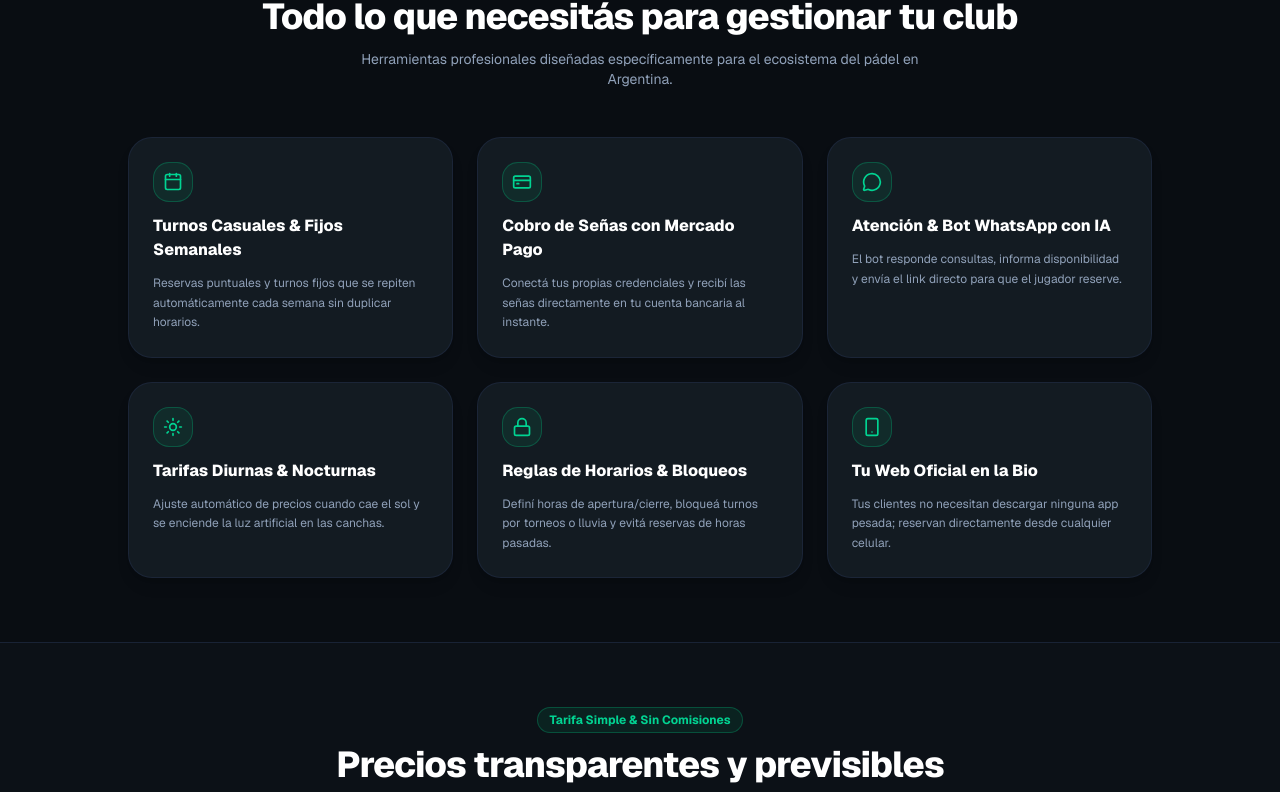
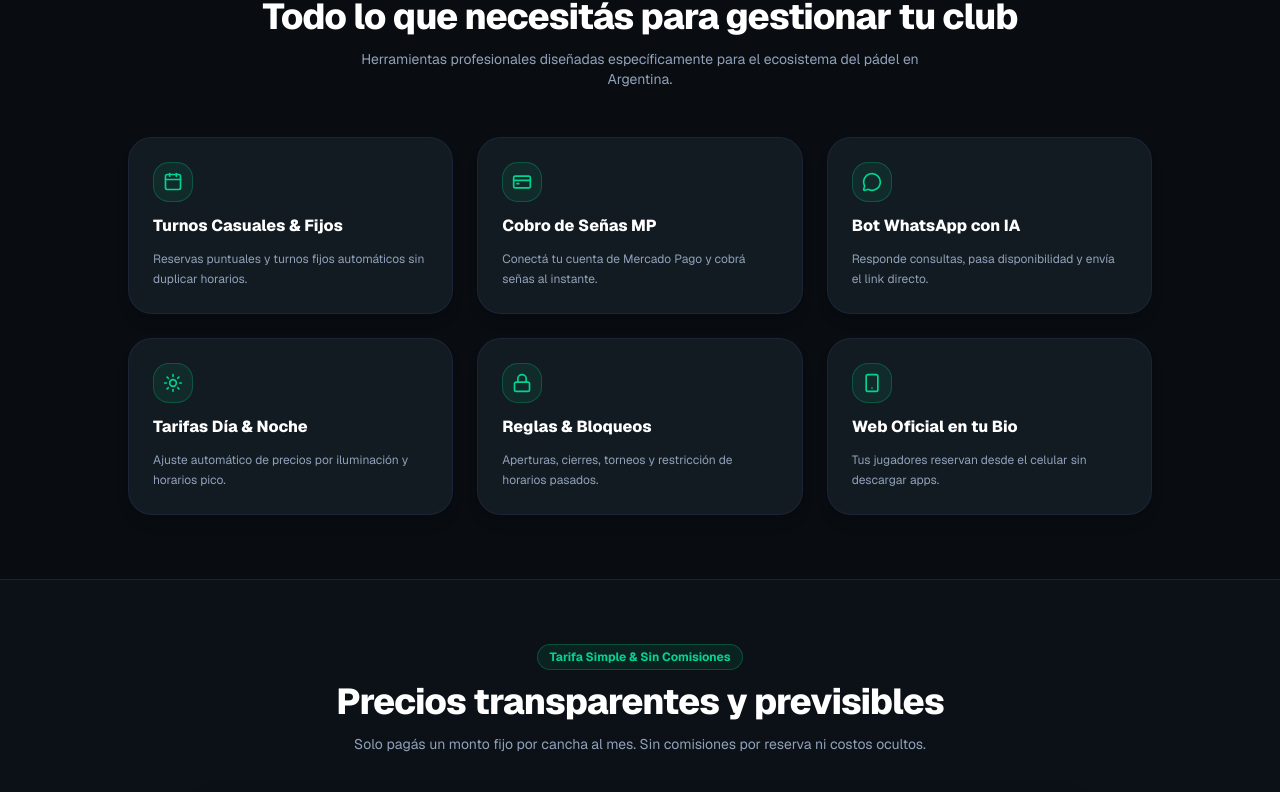
Before and after one commit to Martinudrizard/SistemaTurnos, a Next.js app in the folder frontend/: page / in a window 1280 px wide. Shown: the part 1360-2152 px from the top of the page. Built offline with nearby package versions, Linux system fonts and the light colour scheme.

Commit message:
feat: add scroll reveal animations and concise landing copy

```diff
--- a/frontend/src/app/page.tsx
+++ b/frontend/src/app/page.tsx
@@ -24,6 +24,58 @@ import {
   Users,
   Check,
 } from "lucide-react";
+
+function ScrollReveal({
+  children,
+  direction = "up",
+  delay = 0,
+  className = "",
+}: {
+  children: React.ReactNode;
+  direction?: "left" | "right" | "up" | "scale";
+  delay?: number;
+  className?: string;
+}) {
+  const [isVisible, setIsVisible] = useState(false);
+  const ref = React.useRef<HTMLDivElement>(null);
+
+  React.useEffect(() => {
+    const observer = new IntersectionObserver(
+      ([entry]) => {
+        if (entry.isIntersecting) {
+          setIsVisible(true);
+        }
+      },
+      { threshold: 0.15, rootMargin: "0px 0px -40px 0px" }
+    );
+
+    if (ref.current) {
+      observer.observe(ref.current);
+    }
+
+    return () => observer.disconnect();
+  }, []);
+
+  const getTransform = () => {
+    if (!isVisible) {
+      if (direction === "left") return "-translate-x-14 opacity-0";
+      if (direction === "right") return "translate-x-14 opacity-0";
+      if (direction === "scale") return "scale-90 opacity-0";
+      return "translate-y-12 opacity-0";
+    }
+    return "translate-x-0 translate-y-0 scale-100 opacity-100";
+  };
+
+  return (
+    <div
+      ref={ref}
+      style={{ transitionDelay: `${delay}ms` }}
+      className={`transition-all duration-700 ease-out transform ${getTransform()} ${className}`}
+    >
+      {children}
+    </div>
+  );
+}
 
 export default function Home() {
   const [courtsCount, setCourtsCount] = useState<number>(2);
@@ -172,6 +224,7 @@ export default function Home() {
       {/* Interactive Platform Preview Section */}
       <section id="plataforma" className="py-12 px-4 sm:px-6 bg-[#0c1117] border-y border-slate-800/80">
         <div className="max-w-5xl mx-auto space-y-8">
+          <ScrollReveal direction="up" delay={50}>
             <div className="text-center space-y-2">
               <h2 className="text-2xl sm:text-3xl font-extrabold text-white tracking-tight">
                 Diseñado para dueños exigentes y jugadores modernos
@@ -206,9 +259,11 @@ export default function Home() {
                 </button>
               </div>
             </div>
+          </ScrollReveal>
 
           {/* Tab Content 1: Owner Panel */}
           {activeTab === "owner" && (
+            <ScrollReveal direction="scale" delay={100}>
               <div className="bg-[#131b22] border border-slate-800 rounded-3xl p-6 sm:p-8 space-y-6 shadow-2xl animate-fade-in">
                 <div className="flex flex-col sm:flex-row sm:items-center justify-between gap-3 border-b border-slate-800/80 pb-4">
                   <div>
@@ -281,10 +336,12 @@ export default function Home() {
                   </table>
                 </div>
               </div>
+            </ScrollReveal>
           )}
 
           {/* Tab Content 2: Player Page */}
           {activeTab === "player" && (
+            <ScrollReveal direction="scale" delay={100}>
               <div className="bg-[#131b22] border border-slate-800 rounded-3xl p-6 sm:p-8 space-y-6 shadow-2xl animate-fade-in">
                 <div className="flex flex-col sm:flex-row sm:items-center justify-between gap-3 border-b border-slate-800/80 pb-4">
                   <div>
@@ -353,6 +410,7 @@ export default function Home() {
                   </div>
                 </div>
               </div>
+            </ScrollReveal>
           )}
         </div>
       </section>
@@ -360,6 +418,7 @@ export default function Home() {
       {/* Features Grid */}
       <section id="funcionalidades" className="py-16 px-4 sm:px-6">
         <div className="max-w-5xl mx-auto space-y-12">
+          <ScrollReveal direction="up">
             <div className="text-center space-y-3">
               <h2 className="text-2xl sm:text-4xl font-extrabold text-white tracking-tight">
                 Todo lo que necesitás para gestionar tu club
@@ -368,73 +427,86 @@ export default function Home() {
                 Herramientas profesionales diseñadas específicamente para el ecosistema del pádel en Argentina.
               </p>
             </div>
+          </ScrollReveal>
 
           <div className="grid grid-cols-1 md:grid-cols-3 gap-6">
-            {/* Feature 1 */}
-            <div className="bg-[#131b22] border border-slate-800/80 p-6 rounded-3xl space-y-3 shadow-lg hover:border-emerald-500/40 transition group">
+            {/* Feature 1 - Left */}
+            <ScrollReveal direction="left" delay={100}>
+              <div className="h-full bg-[#131b22] border border-slate-800/80 p-6 rounded-3xl space-y-3 shadow-lg hover:border-emerald-500/40 transition group">
                 <div className="h-10 w-10 rounded-2xl bg-emerald-500/10 border border-emerald-500/30 flex items-center justify-center text-emerald-400 group-hover:scale-110 transition">
                   <Calendar className="h-5 w-5" />
                 </div>
-              <h3 className="font-extrabold text-base text-white">Turnos Casuales & Fijos Semanales</h3>
+                <h3 className="font-extrabold text-base text-white">Turnos Casuales & Fijos</h3>
                 <p className="text-xs text-slate-400 leading-relaxed">
-                Reservas puntuales y turnos fijos que se repiten automáticamente cada semana sin duplicar horarios.
+                  Reservas puntuales y turnos fijos automáticos sin duplicar horarios.
                 </p>
               </div>
+            </ScrollReveal>
 
-            {/* Feature 2 */}
-            <div className="bg-[#131b22] border border-slate-800/80 p-6 rounded-3xl space-y-3 shadow-lg hover:border-emerald-500/40 transition group">
+            {/* Feature 2 - Up */}
+            <ScrollReveal direction="up" delay={200}>
+              <div className="h-full bg-[#131b22] border border-slate-800/80 p-6 rounded-3xl space-y-3 shadow-lg hover:border-emerald-500/40 transition group">
                 <div className="h-10 w-10 rounded-2xl bg-emerald-500/10 border border-emerald-500/30 flex items-center justify-center text-emerald-400 group-hover:scale-110 transition">
                   <CreditCard className="h-5 w-5" />
                 </div>
-              <h3 className="font-extrabold text-base text-white">Cobro de Señas con Mercado Pago</h3>
+                <h3 className="font-extrabold text-base text-white">Cobro de Señas MP</h3>
                 <p className="text-xs text-slate-400 leading-relaxed">
-                Conectá tus propias credenciales y recibí las señas directamente en tu cuenta bancaria al instante.
+                  Conectá tu cuenta de Mercado Pago y cobrá señas al instante.
                 </p>
               </div>
+            </ScrollReveal>
 
-            {/* Feature 3 */}
-            <div className="bg-[#131b22] border border-slate-800/80 p-6 rounded-3xl space-y-3 shadow-lg hover:border-emerald-500/40 transition group">
+            {/* Feature 3 - Right */}
+            <ScrollReveal direction="right" delay={300}>
+              <div className="h-full bg-[#131b22] border border-slate-800/80 p-6 rounded-3xl space-y-3 shadow-lg hover:border-emerald-500/40 transition group">
                 <div className="h-10 w-10 rounded-2xl bg-emerald-500/10 border border-emerald-500/30 flex items-center justify-center text-emerald-400 group-hover:scale-110 transition">
                   <MessageCircle className="h-5 w-5" />
                 </div>
-              <h3 className="font-extrabold text-base text-white">Atención & Bot WhatsApp con IA</h3>
+                <h3 className="font-extrabold text-base text-white">Bot WhatsApp con IA</h3>
                 <p className="text-xs text-slate-400 leading-relaxed">
-                El bot responde consultas, informa disponibilidad y envía el link directo para que el jugador reserve.
+                  Responde consultas, pasa disponibilidad y envía el link directo.
                 </p>
               </div>
+            </ScrollReveal>
 
-            {/* Feature 4 */}
-            <div className="bg-[#131b22] border border-slate-800/80 p-6 rounded-3xl space-y-3 shadow-lg hover:border-emerald-500/40 transition group">
+            {/* Feature 4 - Left */}
+            <ScrollReveal direction="left" delay={150}>
+              <div className="h-full bg-[#131b22] border border-slate-800/80 p-6 rounded-3xl space-y-3 shadow-lg hover:border-emerald-500/40 transition group">
                 <div className="h-10 w-10 rounded-2xl bg-emerald-500/10 border border-emerald-500/30 flex items-center justify-center text-emerald-400 group-hover:scale-110 transition">
                   <Sun className="h-5 w-5" />
                 </div>
-              <h3 className="font-extrabold text-base text-white">Tarifas Diurnas & Nocturnas</h3>
+                <h3 className="font-extrabold text-base text-white">Tarifas Día & Noche</h3>
                 <p className="text-xs text-slate-400 leading-relaxed">
-                Ajuste automático de precios cuando cae el sol y se enciende la luz artificial en las canchas.
+                  Ajuste automático de precios por iluminación y horarios pico.
                 </p>
               </div>
+            </ScrollReveal>
 
-            {/* Feature 5 */}
-            <div className="bg-[#131b22] border border-slate-800/80 p-6 rounded-3xl space-y-3 shadow-lg hover:border-emerald-500/40 transition group">
+            {/* Feature 5 - Up */}
+            <ScrollReveal direction="up" delay={250}>
+              <div className="h-full bg-[#131b22] border border-slate-800/80 p-6 rounded-3xl space-y-3 shadow-lg hover:border-emerald-500/40 transition group">
                 <div className="h-10 w-10 rounded-2xl bg-emerald-500/10 border border-emerald-500/30 flex items-center justify-center text-emerald-400 group-hover:scale-110 transition">
                   <Lock className="h-5 w-5" />
                 </div>
-              <h3 className="font-extrabold text-base text-white">Reglas de Horarios & Bloqueos</h3>
+                <h3 className="font-extrabold text-base text-white">Reglas & Bloqueos</h3>
                 <p className="text-xs text-slate-400 leading-relaxed">
-                Definí horas de apertura/cierre, bloqueá turnos por torneos o lluvia y evitá reservas de horas pasadas.
+                  Aperturas, cierres, torneos y restricción de horarios pasados.
                 </p>
               </div>
+            </ScrollReveal>
 
-            {/* Feature 6 */}
-            <div className="bg-[#131b22] border border-slate-800/80 p-6 rounded-3xl space-y-3 shadow-lg hover:border-emerald-500/40 transition group">
+            {/* Feature 6 - Right */}
+            <ScrollReveal direction="right" delay={350}>
+              <div className="h-full bg-[#131b22] border border-slate-800/80 p-6 rounded-3xl space-y-3 shadow-lg hover:border-emerald-500/40 transition group">
                 <div className="h-10 w-10 rounded-2xl bg-emerald-500/10 border border-emerald-500/30 flex items-center justify-center text-emerald-400 group-hover:scale-110 transition">
                   <Smartphone className="h-5 w-5" />
                 </div>
-              <h3 className="font-extrabold text-base text-white">Tu Web Oficial en la Bio</h3>
+                <h3 className="font-extrabold text-base text-white">Web Oficial en tu Bio</h3>
                 <p className="text-xs text-slate-400 leading-relaxed">
-                Tus clientes no necesitan descargar ninguna app pesada; reservan directamente desde cualquier celular.
+                  Tus jugadores reservan desde el celular sin descargar apps.
                 </p>
               </div>
+            </ScrollReveal>
           </div>
         </div>
       </section>
@@ -442,6 +514,7 @@ export default function Home() {
       {/* Pricing Section with Interactive Calculator */}
       <section id="precios" className="py-16 px-4 sm:px-6 bg-[#0c1117] border-y border-slate-800/80">
         <div className="max-w-4xl mx-auto space-y-10">
+          <ScrollReveal direction="up">
             <div className="text-center space-y-3">
               <div className="inline-flex items-center gap-1.5 px-3 py-1 rounded-full bg-emerald-500/10 border border-emerald-500/30 text-emerald-400 text-xs font-bold">
                 <span>Tarifa Simple & Sin Comisiones</span>
@@ -453,8 +526,10 @@ export default function Home() {
                 Solo pagás un monto fijo por cancha al mes. Sin comisiones por reserva ni costos ocultos.
               </p>
             </div>
+          </ScrollReveal>
 
           {/* Pricing Card & Interactive Slider */}
+          <ScrollReveal direction="scale" delay={150}>
             <div className="bg-[#131b22] border-2 border-emerald-500/40 rounded-3xl p-6 sm:p-10 shadow-2xl space-y-8 relative overflow-hidden">
               <div className="grid grid-cols-1 md:grid-cols-2 gap-8 items-center">
                 {/* Left Column: Interactive Calculator */}
@@ -533,12 +608,14 @@ export default function Home() {
                 </div>
               </div>
             </div>
+          </ScrollReveal>
         </div>
       </section>
 
       {/* How It Works */}
       <section id="como-funciona" className="py-16 px-4 sm:px-6">
         <div className="max-w-5xl mx-auto space-y-12">
+          <ScrollReveal direction="up">
             <div className="text-center space-y-3">
               <h2 className="text-2xl sm:text-4xl font-extrabold text-white tracking-tight">
                 Cómo funciona en 3 simples pasos
@@ -547,9 +624,11 @@ export default function Home() {
                 Tu complejo funcionando en piloto automático desde el primer día.
               </p>
             </div>
+          </ScrollReveal>
 
           <div className="grid grid-cols-1 md:grid-cols-3 gap-6">
-            <div className="bg-[#131b22] border border-slate-800 p-6 rounded-3xl space-y-3 text-left">
+            <ScrollReveal direction="left" delay={100}>
+              <div className="h-full bg-[#131b22] border border-slate-800 p-6 rounded-3xl space-y-3 text-left shadow-lg">
                 <div className="h-8 w-8 rounded-xl bg-emerald-500/20 text-emerald-400 font-black flex items-center justify-center text-sm border border-emerald-500/30">
                   1
                 </div>
@@ -558,26 +637,31 @@ export default function Home() {
                   Ingresás tus canchas, horarios de apertura y montos de seña en el panel del dueño.
                 </p>
               </div>
+            </ScrollReveal>
 
-            <div className="bg-[#131b22] border border-slate-800 p-6 rounded-3xl space-y-3 text-left">
+            <ScrollReveal direction="up" delay={200}>
+              <div className="h-full bg-[#131b22] border border-slate-800 p-6 rounded-3xl space-y-3 text-left shadow-lg">
                 <div className="h-8 w-8 rounded-xl bg-emerald-500/20 text-emerald-400 font-black flex items-center justify-center text-sm border border-emerald-500/30">
                   2
                 </div>
                 <h3 className="font-extrabold text-base text-white">Compartís tu Link Oficial</h3>
                 <p className="text-xs text-slate-400 leading-relaxed">
-                Pegás el link en tu Instagram, WhatsApp y Google Maps. Tus clientes ingresan desde cualquier celular.
+                  Pegás el link en tu Instagram y WhatsApp. Tus clientes reservan desde cualquier celular.
                 </p>
               </div>
+            </ScrollReveal>
 
-            <div className="bg-[#131b22] border border-slate-800 p-6 rounded-3xl space-y-3 text-left">
+            <ScrollReveal direction="right" delay={300}>
+              <div className="h-full bg-[#131b22] border border-slate-800 p-6 rounded-3xl space-y-3 text-left shadow-lg">
                 <div className="h-8 w-8 rounded-xl bg-emerald-500/20 text-emerald-400 font-black flex items-center justify-center text-sm border border-emerald-500/30">
                   3
                 </div>
                 <h3 className="font-extrabold text-base text-white">Recibís reservas y señas</h3>
                 <p className="text-xs text-slate-400 leading-relaxed">
-                La seña se acredita en tu Mercado Pago y el turno se bloquea automáticamente en tu grilla en vivo.
+                  La seña se acredita en tu Mercado Pago y el turno se bloquea automáticamente en tu grilla.
                 </p>
               </div>
+            </ScrollReveal>
           </div>
         </div>
       </section>
@@ -585,6 +669,7 @@ export default function Home() {
       {/* FAQ Accordion Section */}
       <section id="faq" className="py-16 px-4 sm:px-6 bg-[#0c1117] border-t border-slate-800/80">
         <div className="max-w-3xl mx-auto space-y-8">
+          <ScrollReveal direction="up">
             <div className="text-center space-y-2">
               <h2 className="text-2xl sm:text-3xl font-extrabold text-white tracking-tight">
                 Preguntas Frecuentes
@@ -593,6 +678,7 @@ export default function Home() {
                 Resolvemos tus dudas sobre la plataforma y el funcionamiento.
               </p>
             </div>
+          </ScrollReveal>
 
           <div className="space-y-3">
             {[
@@ -613,8 +699,8 @@ export default function Home() {
                 a: "No. Solo abonás el abono mensual fijo de $15.000 por cancha. Podés darte de baja en cualquier momento sin penalidad.",
               },
             ].map((faq, idx) => (
+              <ScrollReveal key={idx} direction="up" delay={idx * 75}>
                 <div
-                key={idx}
                   onClick={() => toggleFaq(idx)}
                   className="bg-[#131b22] border border-slate-800 rounded-2xl p-4.5 cursor-pointer hover:border-slate-700 transition space-y-2"
                 >
@@ -632,6 +718,7 @@ export default function Home() {
                     </p>
                   )}
                 </div>
+              </ScrollReveal>
             ))}
           </div>
         </div>
```
Lines whose indentation alone changed are shown as unchanged.
